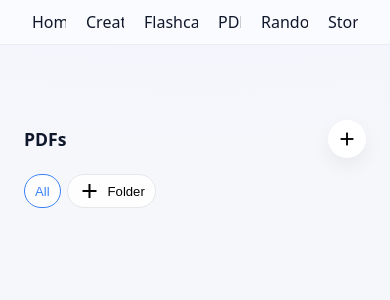
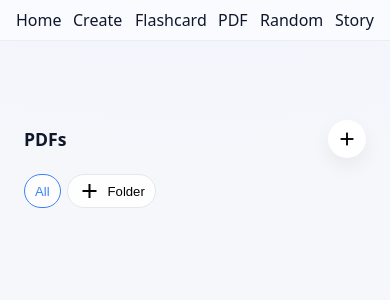
Before and after one commit to prayagjasani/flashcard, a FastAPI app: page /pdf in a window 390 px wide. Shown: the top 300 px of the page. Run offline with FastAPI, Linux system fonts and the light colour scheme.

Commit message:
pdf page fix

```diff
--- a/templates/pdf.html
+++ b/templates/pdf.html
@@ -88,6 +88,38 @@
 
         .header__actions::-webkit-scrollbar {
             display: none;
+        }
+
+        .header__actions>.nav__link,
+        .header__actions>.nav__link--button {
+            flex: 0 0 auto;
+        }
+
+        @media (max-width: 640px) {
+            .header__inner {
+                grid-template-columns: 1fr;
+                justify-items: center;
+            }
+            .header__actions {
+                grid-column: 1;
+                flex-wrap: wrap;
+                justify-content: center;
+                gap: 10px 14px;
+                overflow-x: visible;
+                white-space: normal;
+            }
+            .nav__link {
+                font-size: 14px;
+            }
+        }
+
+        @media (max-width: 480px) {
+            .header__inner {
+                padding: 10px 12px;
+            }
+            .header__actions {
+                gap: 10px 12px;
+            }
         }
 
         .nav__link {
@@ -558,9 +590,11 @@
     </div>
     <script>
         const globalLoader = document.getElementById('globalLoader');
+
         function showLoader() {
             if (globalLoader) globalLoader.classList.add('is-active');
         }
+
         function hideLoader() {
             if (globalLoader) globalLoader.classList.remove('is-active');
         }
@@ -620,6 +654,7 @@
         let dragTileEl = null;
         let dragTileHeight = 0;
         const isCoarsePointer = ("ontouchstart" in window) || window.matchMedia('(pointer: coarse)').matches;
+
         function openUploadModal() {
             if (!uploadPdfModal) return;
             uploadPdfStatus.textContent = '';
@@ -628,6 +663,7 @@
             uploadPdfModal.classList.add('is-open');
             uploadPdfModal.setAttribute('aria-hidden', 'false');
         }
+
         function closeUploadModal() {
             if (!uploadPdfModal) return;
             uploadPdfModal.classList.remove('is-open');
@@ -679,6 +715,7 @@
         if (uploadPdfSaveBtn) uploadPdfSaveBtn.addEventListener('click', () => {
             doUploadPdf();
         });
+
         function openRenameModal(name) {
             if (!renamePdfModal) return;
             selectedPdfName = name;
@@ -687,6 +724,7 @@
             renamePdfModal.classList.add('is-open');
             renamePdfModal.setAttribute('aria-hidden', 'false');
         }
+
         function closeRenameModal() {
             if (!renamePdfModal) return;
             renamePdfModal.classList.remove('is-open');
@@ -737,12 +775,14 @@
         if (renamePdfSaveBtn) renamePdfSaveBtn.addEventListener('click', () => {
             doRenamePdf();
         });
+
         function openCreateFolderModal() {
             createPdfFolderStatus.textContent = '';
             createPdfFolderNameInput.value = '';
             createPdfFolderModal.classList.add('is-open');
             createPdfFolderModal.setAttribute('aria-hidden', 'false');
         }
+
         function closeCreateFolderModal() {
             createPdfFolderModal.classList.remove('is-open');
             createPdfFolderModal.setAttribute('aria-hidden', 'true');
@@ -784,6 +824,7 @@
         if (createPdfFolderSaveBtn) createPdfFolderSaveBtn.addEventListener('click', () => {
             doCreateFolder();
         });
+
         function ensurePlaceholder(container) {
             if (!container) return null;
             let ph = container.querySelector('.drop-placeholder');
@@ -803,10 +844,12 @@
             if (!ph.parentElement) container.appendChild(ph);
             return ph;
         }
+
         function removePlaceholder(container) {
             const ph = container ? container.querySelector('.drop-placeholder') : null;
             if (ph && ph.parentElement) ph.parentElement.removeChild(ph);
         }
+
         function placePlaceholder(container, index) {
             if (!container) return;
             const tiles = Array.from(container.querySelectorAll('.deck-tile'));
@@ -816,6 +859,7 @@
             if (clamped >= tiles.length) container.appendChild(ph);
             else container.insertBefore(ph, tiles[clamped]);
         }
+
         function indexFromFinger(container, fingerY) {
             const tiles = Array.from(container.querySelectorAll('.deck-tile'));
             for (let i = 0; i < tiles.length; i++) {
@@ -839,6 +883,7 @@
                 });
             } catch (e) {}
         }
+
         function attachPdfDnD(tile, name, scope) {
             tile.setAttribute('draggable', 'true');
             tile.addEventListener('dragstart', (e) => {
@@ -877,6 +922,7 @@
             });
             attachTouchDnD(tile, name, scope);
         }
+
         function attachTouchDnD(tile, name, scope) {
             if (!isCoarsePointer) return;
             let dragging = false;
@@ -885,6 +931,7 @@
             let startY = 0;
             const LONG_PRESS_MS = 2000;
             const MOVE_CANCEL_PX = 10;
+
             function start(y) {
                 startY = y;
                 pressTimer = setTimeout(() => {
@@ -899,8 +946,9 @@
                     placePlaceholder(pdfListEl, idx < 0 ? 0 : idx);
                 }, LONG_PRESS_MS);
             }
+
             function clearPress() {
-            if (pressTimer) {
+                if (pressTimer) {
                     clearTimeout(pressTimer);
                     pressTimer = null;
                 }
@@ -951,14 +999,9 @@
                 commit();
             });
         }
+
         function buildFolderBar() {
             pdfFolderBar.innerHTML = '';
-            const byName = new Map();
-            folderItems.forEach(f => {
-                const nm = f && f.name ? f.name : String(f);
-                if (!nm) return;
-                byName.set(nm, f);
-            });
             const counts = {};
             pdfItems.forEach(p => {
                 const f = p.folder || 'Uncategorized';
@@ -966,8 +1009,7 @@
             });
             const names = Array.from(new Set([
                 'All',
-                ...Object.keys(counts),
-                ...Array.from(byName.keys())
+                ...Object.keys(counts)
             ])).filter(Boolean);
             names.forEach((nm) => {
                 const chip = document.createElement('button');
@@ -1015,12 +1057,14 @@
             });
             pdfFolderBar.appendChild(createBtn);
         }
+
         function buildPdfUrl(item) {
             const file = item.file || '';
             if (!file) return '';
             const key = file.startsWith('/') ? file.slice(1) : file;
             return `/r2/get?key=${encodeURIComponent(key)}`;
         }
+
         function renderPdfList() {
             pdfListEl.innerHTML = '';
             if (!Array.isArray(pdfItems) || !pdfItems.length) return;
@@ -1033,6 +1077,21 @@
                 const tile = document.createElement('div');
                 tile.className = 'deck-tile tile-enter';
                 tile.style.animationDelay = `${i * 40}ms`;
+                const thumbWrap = document.createElement('div');
+                thumbWrap.style.width = '100%';
+                thumbWrap.style.borderRadius = '10px';
+                thumbWrap.style.overflow = 'hidden';
+                thumbWrap.style.background = '#e5e7eb';
+                thumbWrap.style.marginBottom = '8px';
+                const iframe = document.createElement('iframe');
+                const thumbUrl = buildPdfUrl(p);
+                iframe.src = thumbUrl ? thumbUrl + '#page=1&view=FitH' : '';
+                iframe.style.width = '100%';
+                iframe.style.height = '200px';
+                iframe.style.border = '0';
+                iframe.loading = 'lazy';
+                thumbWrap.appendChild(iframe);
+                tile.appendChild(thumbWrap);
                 const title = document.createElement('div');
                 title.className = 'deck-title';
                 title.textContent = p.name;
@@ -1153,6 +1212,7 @@
                 buildFolderBar();
             } catch (e) {}
         }
+
         function init() {
             showLoader();
             Promise.all([loadPdfs(), loadFolders()]).finally(() => {
```
